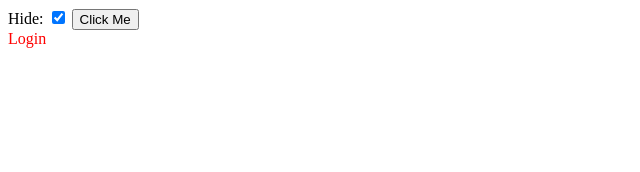
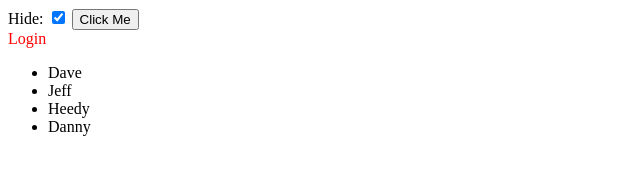
Before and after one commit to geoyogesh/ndbc-webapp, a plain HTML site: page Experiments/SPA/index.html in a window 1280 px wide. Shown: the whole page, without its empty margins (0-640 px from the left). Drawn offline with Linux system fonts and the light colour scheme.

Commit message:
added code for iteration

```diff
--- a/Experiments/SPA/index.html
+++ b/Experiments/SPA/index.html
@@ -34,6 +34,15 @@
         ng-show
         ng-hide
     -->
+
+    <!--iterating over list of items-->
+    <div ng-init="names=['Dave','Jeff','Heedy','Danny']">
+        <ul>
+            <li ng-repeat="name in names">{{name}}</li>
+        </ul>
+    </div>
+
+
     <script src="script/angular.min.js" type="text/javascript" ></script>
 </body>
 </html>
```
